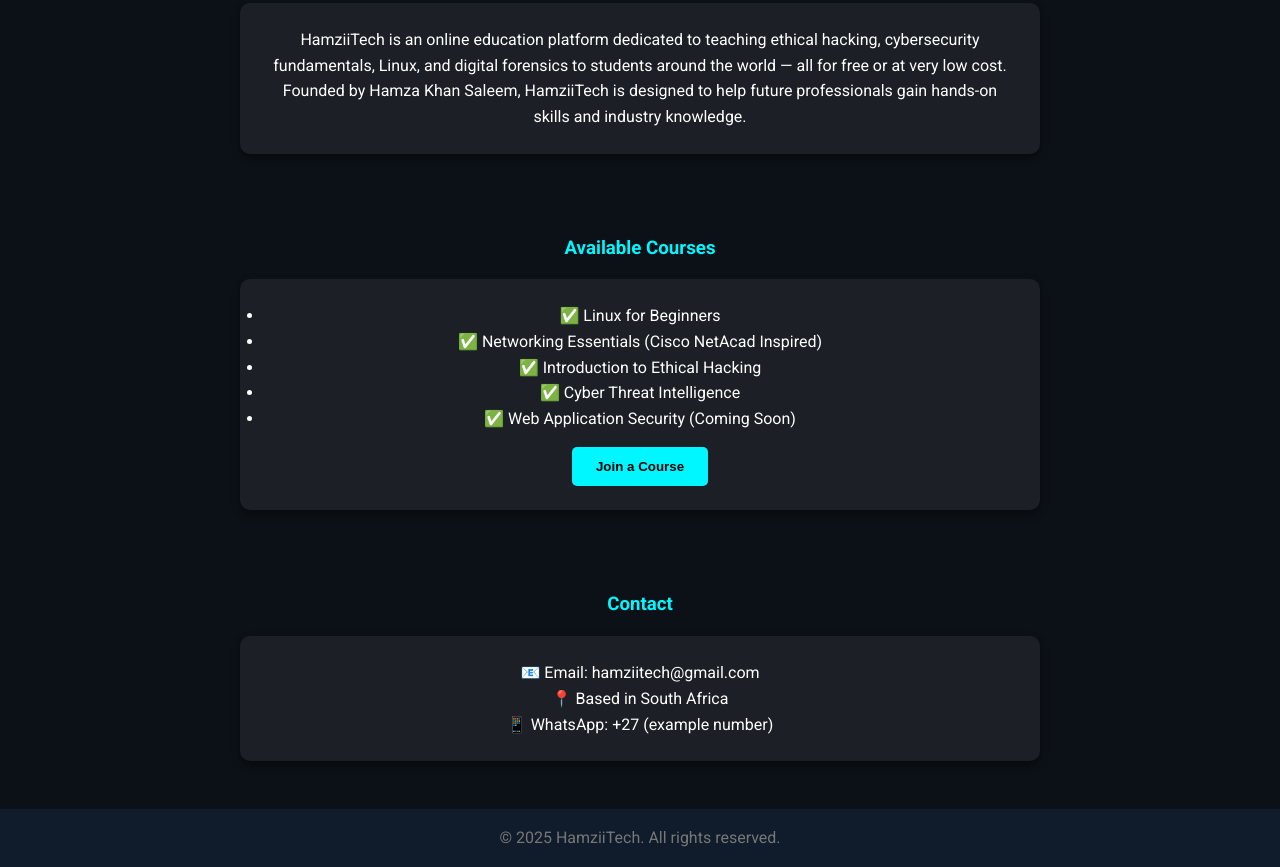
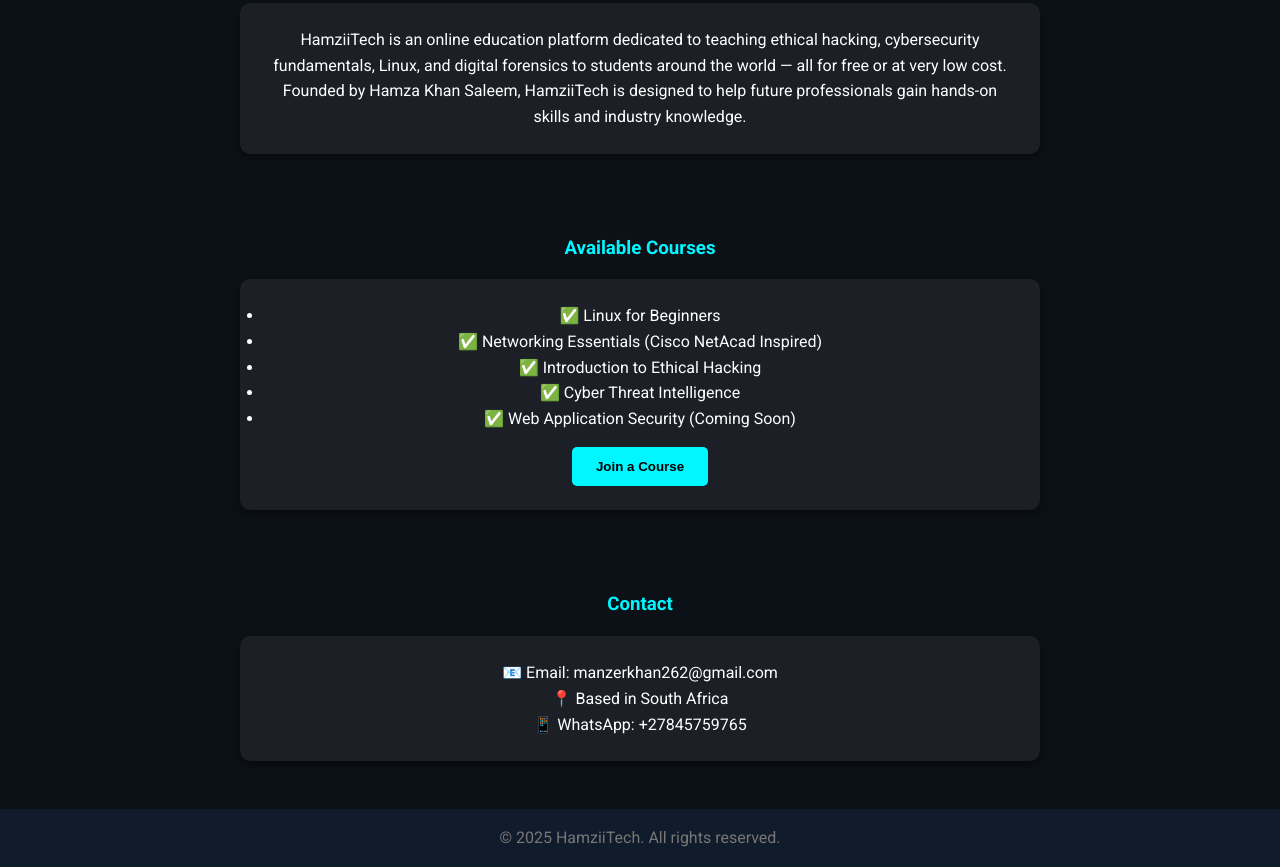
Before and after one commit to khanzada1234/HamziiTech, a plain HTML site: page index.html in a window 1280 px wide. Shown: the part 620-1487 px from the top of the page. Drawn offline with Linux system fonts and the light colour scheme.

Commit message:
Update index.html

```diff
--- a/index.html
+++ b/index.html
@@ -133,9 +133,9 @@
   <section class="section" id="contact">
     <h3>Contact</h3>
     <div class="card">
-      <p>📧 Email: hamziitech@gmail.com</p>
+      <p>📧 Email: manzerkhan262@gmail.com</p>
       <p>📍 Based in South Africa</p>
-      <p>📱 WhatsApp: +27 (example number)</p>
+      <p>📱 WhatsApp: +27845759765 </p>
     </div>
   </section>
 
```
